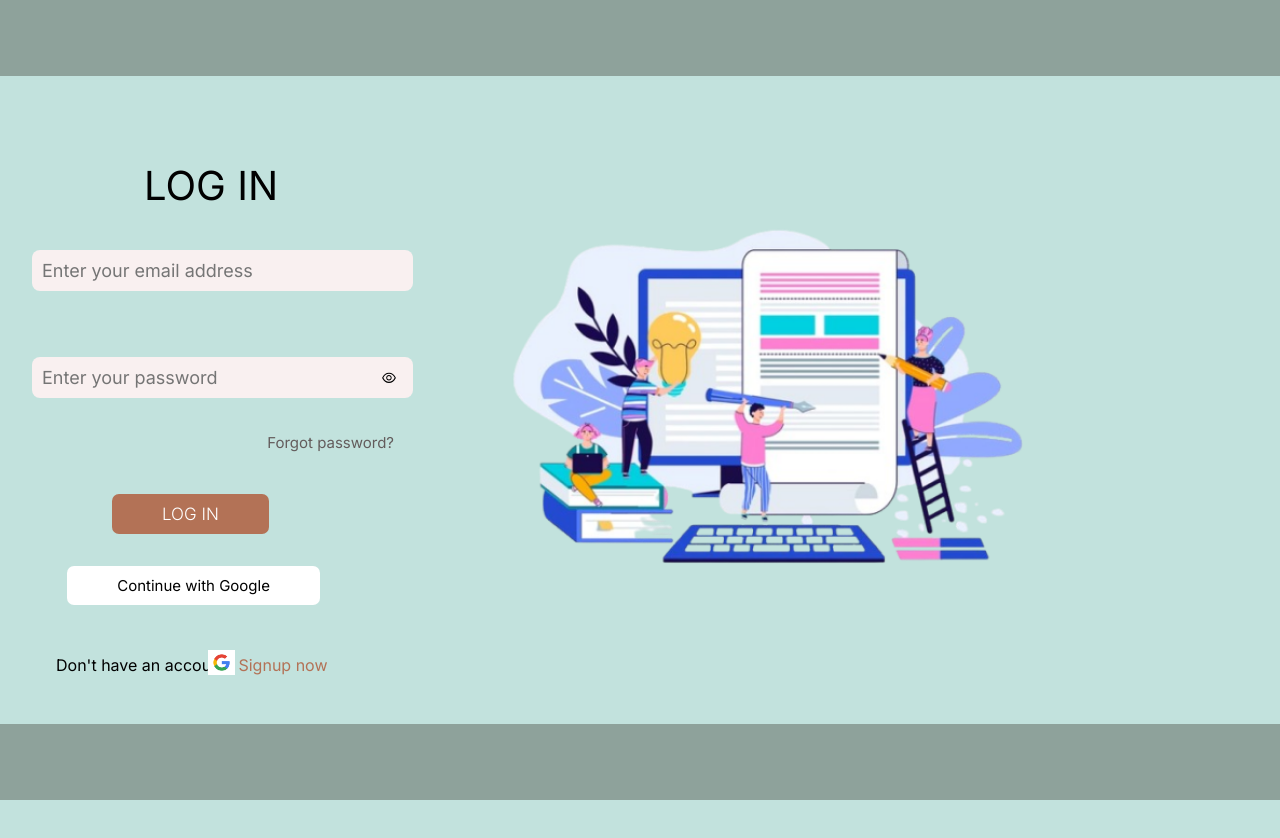
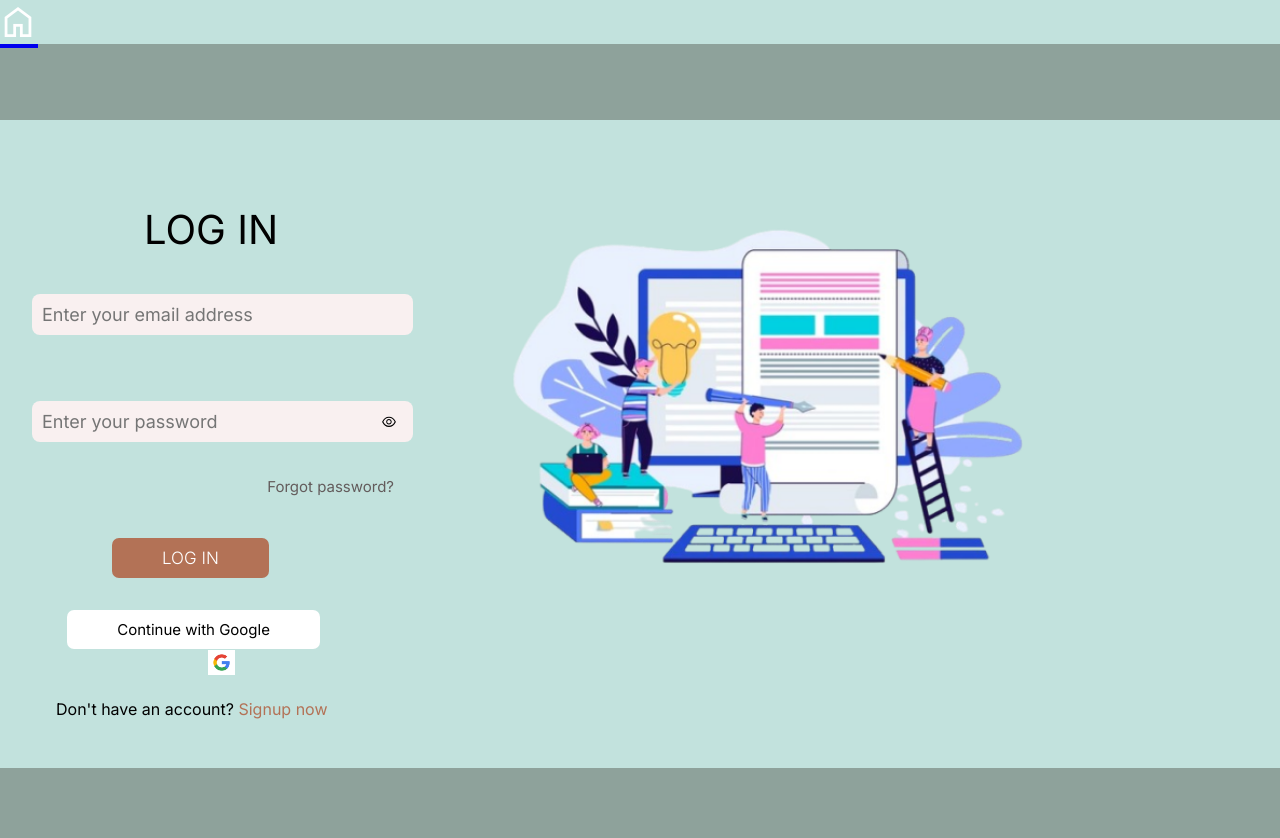
Before and after one commit to ShanmathiVasudevan/DevCom_Phase2_Blog_frontend, a React (Vite) app: page / in a window 1280 px wide. Shown: the top 838 px of the page. Before the commit the page ends 800 px from the top, so only its background shows below. Built offline with nearby package versions, Linux system fonts and the light colour scheme; a web font is replaced by a local one.

Commit message:
api call

```diff
--- a/package.json
+++ b/package.json
@@ -10,6 +10,7 @@
     "preview": "vite preview"
   },
   "dependencies": {
+    "axios": "^1.7.9",
     "quill": "^2.0.3",
     "react": "^18.3.1",
     "react-dom": "^18.3.1",
--- a/src/App.jsx
+++ b/src/App.jsx
@@ -7,7 +7,7 @@ import Home from "./Pages/Home/Home";
 import MyBlogs from './Pages/Home/MyBlogs.jsx'
 
 import { createBrowserRouter, RouterProvider } from "react-router-dom";
-import Header from "./Pages/Home/Header";
+
 
 function App() {
   const router = createBrowserRouter([
--- a/src/Pages/Home/MenuButton.jsx
+++ b/src/Pages/Home/MenuButton.jsx
@@ -1,13 +1,47 @@
-import React,{useState} from 'react'
+import React,{useState, useEffect} from 'react'
 import {Link} from 'react-router-dom'
+import Axios from 'axios'
 
 function MenuButton(){
     const [isNavOpen,setIsNavOpen]=useState(false);
-    const dropdownItems=[
-      {label: "Home", symbol: "home", key:"home"},
-      {label:"My Blogs", symbol: "collections_bookmark",key: "MyBlogs"},
-      {label:"Logout", symbol: "logout",key: ""},
-    ]
+    const [isLoggedIn, setIsLoggedIn]=useState(false);
+
+    useEffect(()=>{
+      const getToken=()=>{
+        const cookies=document.cookie.split(";");
+        const tokenCookie=cookies.find(row=>row.startsWith("token="));
+        return tokenCookie? tokenCookie.split("=")[1]:null;
+      };
+      const checkAuth=async()=>{
+        const token=getToken();
+        if(!token){
+          setIsLoggedIn(false);
+          return;
+        }
+        try{
+          const response=await Axios.post('/check_auth', new URLSearchParams({token}))
+            if(response.data.success==="user auth"){
+              setIsLoggedIn(true)
+            }
+            else {
+              setIsLoggedIn(false)
+            }
+        }
+        catch(error){
+          console.error("Not logged in!");
+          setIsLoggedIn(false)
+        }
+      };
+      checkAuth();
+      },[])
+
+const dropdownItems=[
+  {label: "Home", symbol: "home", key:"home"},
+  {label:"My Blogs", symbol: "collections_bookmark",key: "MyBlogs"},
+  isLoggedIn?
+  {label:"Logout", symbol: "logout",key: ""}:
+  {label: "Signup", symbol: "login",key: "signup"}
+]
     return(
         <div className="nav-block">
           <button className="sidebar-toggle"
--- a/src/Pages/Login/Login.jsx
+++ b/src/Pages/Login/Login.jsx
@@ -12,6 +12,14 @@ function login() {
     setShow(!show);
   };
   return (
+    <>
+    <Link to={"/home"}>
+      <button className="login-home">
+      <span class="material-symbols-outlined">
+      home
+      </span>
+      </button>
+    </Link>
     <div className="login-page">
       <div className="inner">
         <img src={photo} alt="blog photo" className="image" />
@@ -57,6 +65,8 @@ function login() {
         </p>
       </div>
     </div>
+    </>
+
   );
 }
 
--- a/src/Pages/Login/index.css
+++ b/src/Pages/Login/index.css
@@ -149,3 +149,14 @@ p.eye {
   margin-left: -2rem;
   transform: translateY(2.8rem);
 }
+.login-home{
+  background-color: transparent;
+  color: white;
+  display: flex;
+  justify-content: flex-end;
+  border-color: transparent;
+  width: 40px;
+}
+.login-home span{
+  font-size: 40px;
+}
--- a/src/Pages/Signup/signupstyle.css
+++ b/src/Pages/Signup/signupstyle.css
@@ -1,8 +1,14 @@
 body {
   background-color: #c2e2dd;
+
 }
 .signup {
-  margin-left: 15rem;
+  display: flex;
+  align-items: center;
+  margin-left: 2rem;
+  margin-top: 2.5rem;
+  height: max-content;
+  box-sizing: border-box;
 }
 .welcome {
   font-family: Arial;
```
Also changed, not shown: src/Pages/Home/Preview.jsx (+16 -1 lines), 1 other file (tests, documents, lock files or other folders).
